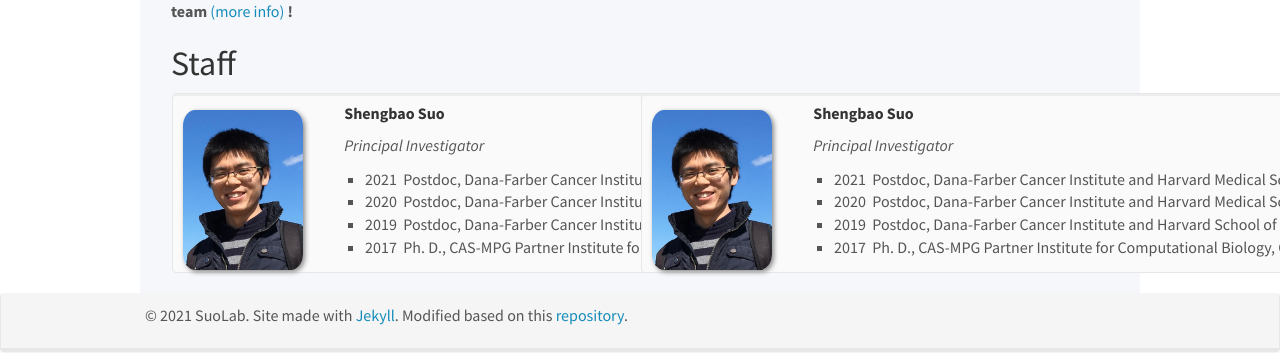
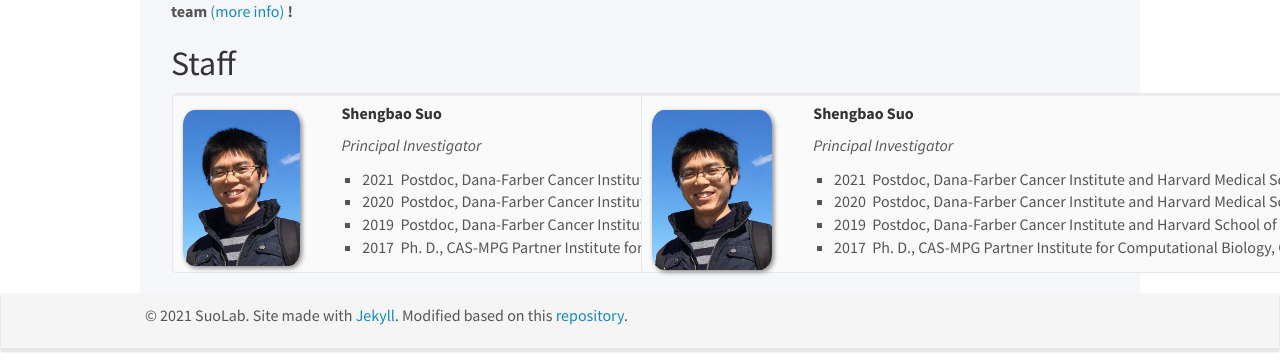
Before and after one commit to suoshengbao/suoshengbao.github.io, a Jekyll site: the page built from _pages/team.md, in a window 1280 px wide. Shown: the part 171-535 px from the top of the page. Built offline with Jekyll 4.4.1, drawn with Linux system fonts in a browser that asks for light colours; nearby versions of some CDN libraries.

Commit message:
Update team.md

```diff
--- a/_pages/team.md
+++ b/_pages/team.md
@@ -15,7 +15,7 @@ permalink: /team/
 ## Staff
 <div class="col-sm-6 clearfix" style="padding-left: 1px;">
 <div class="well"  style="height: 180px; width: 960px">
-<img src="/images/teampic/ShengbaoSuo.jpg" width="12.8%" style="float: left;"/>
+<img src="/images/teampic/ShengbaoSuo.jpg" width="12.5%" style="float: left;"/>
 <h5><strong>&nbsp;&nbsp;&nbsp;&nbsp;&nbsp;&nbsp;Shengbao Suo<strong></h5>
 <p>&nbsp;&nbsp;&nbsp;&nbsp;&nbsp;&nbsp;<i>Principal Investigator</i></p>
 <ul style="list-style-type:square; overflow: hidden">
```
